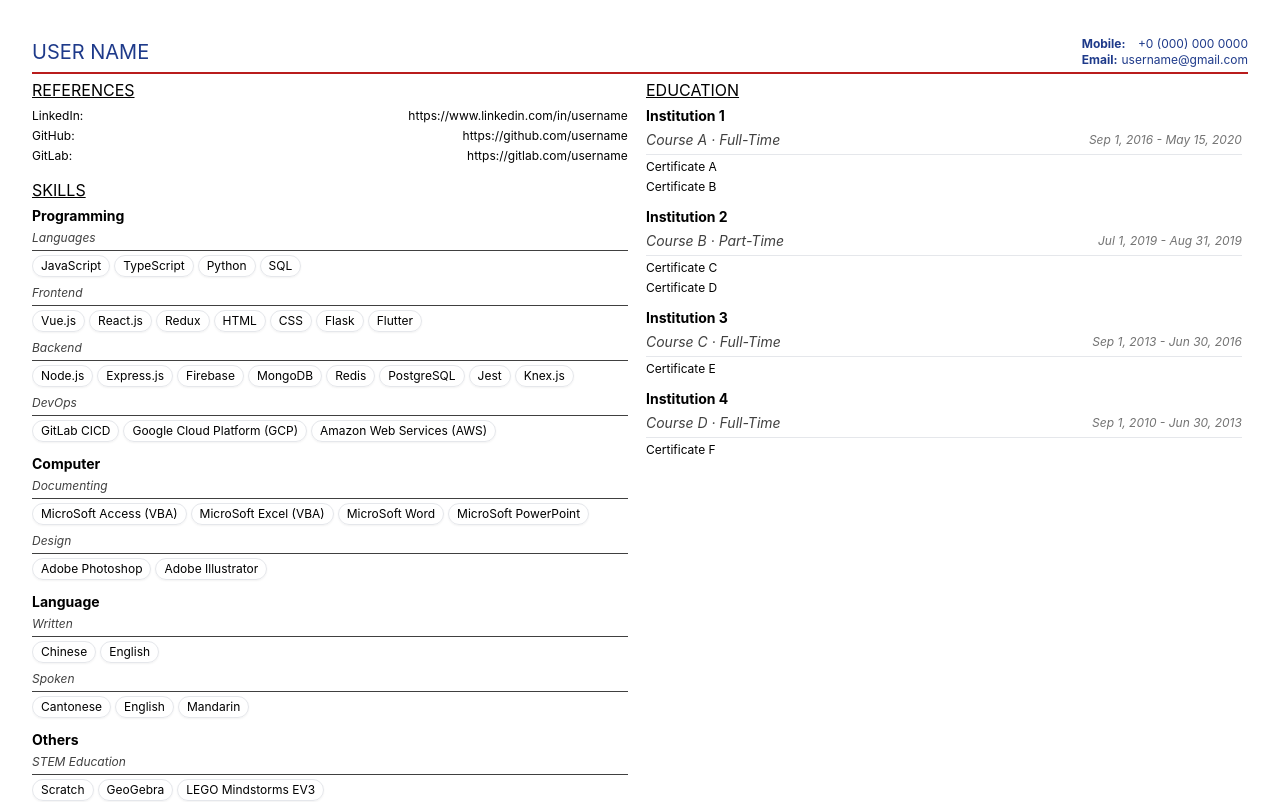
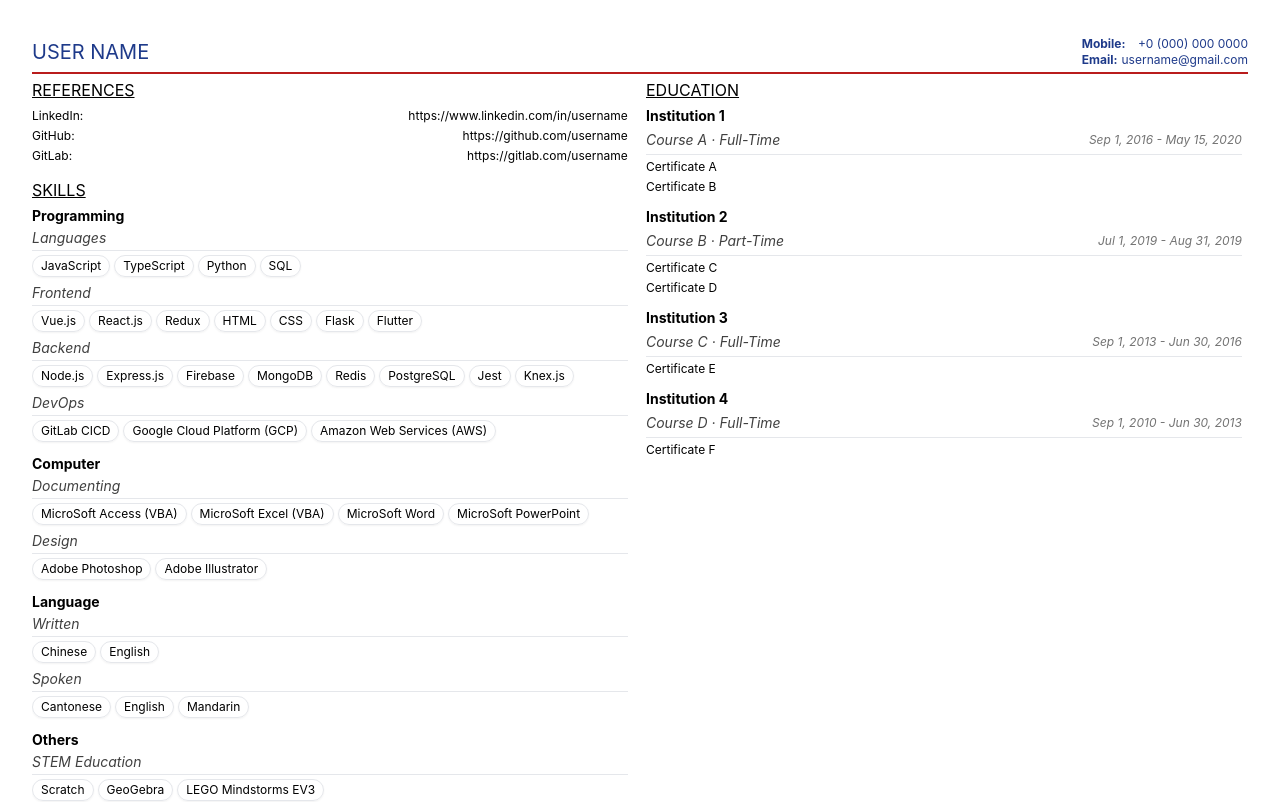
Before and after one commit to louvrecly/cv-generator-next, a Next.js app: page / in a window 1280 px wide. Shown: the top 802 px of the page. Built offline with nearby package versions, Linux system fonts and the light colour scheme.

Commit message:
Adjust styling

```diff
--- a/components/SkillsSection/SkillsTable.js
+++ b/components/SkillsSection/SkillsTable.js
@@ -8,7 +8,7 @@ export default function SkillsTable({ data }) {
           <ul>
             {category.groups.map(group => (
               <li key={group.key}>
-                <h4 className="py-1 text-neutral-700 text-xs italic border-b border-neutral-700">{group.label}</h4>
+                <h4 className="py-0.5 text-neutral-700 text-sm italic border-b">{group.label}</h4>
 
                 <ul className="py-1 flex-1 flex flex-wrap gap-1 text-xs">
                   {group.items.map(item => (
```
